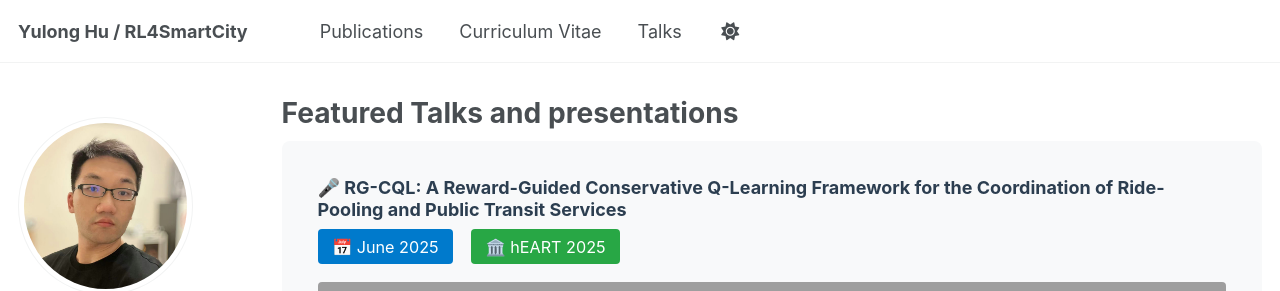
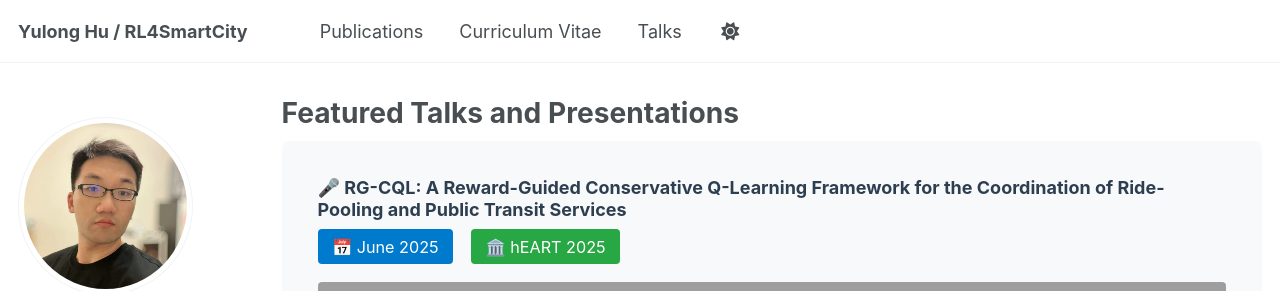
Before and after one commit to yulonghu2000/yulonghu2000.github.io, a Jekyll site: the page built from _pages/talks.html, in a window 1280 px wide and 1336 px high. Shown: the top 291 px of the window. Built offline with Jekyll 4.4.1, drawn with Linux system fonts in a browser that asks for light colours; some web fonts are replaced; grey boxes are pictures that could not be loaded.

```diff
--- a/_pages/talks.html
+++ b/_pages/talks.html
@@ -1,6 +1,6 @@
 ---
 layout: archive
-title: "Featured Talks and presentations"
+title: "Featured Talks and Presentations"
 permalink: /talks/
 author_profile: true
 ---
```
